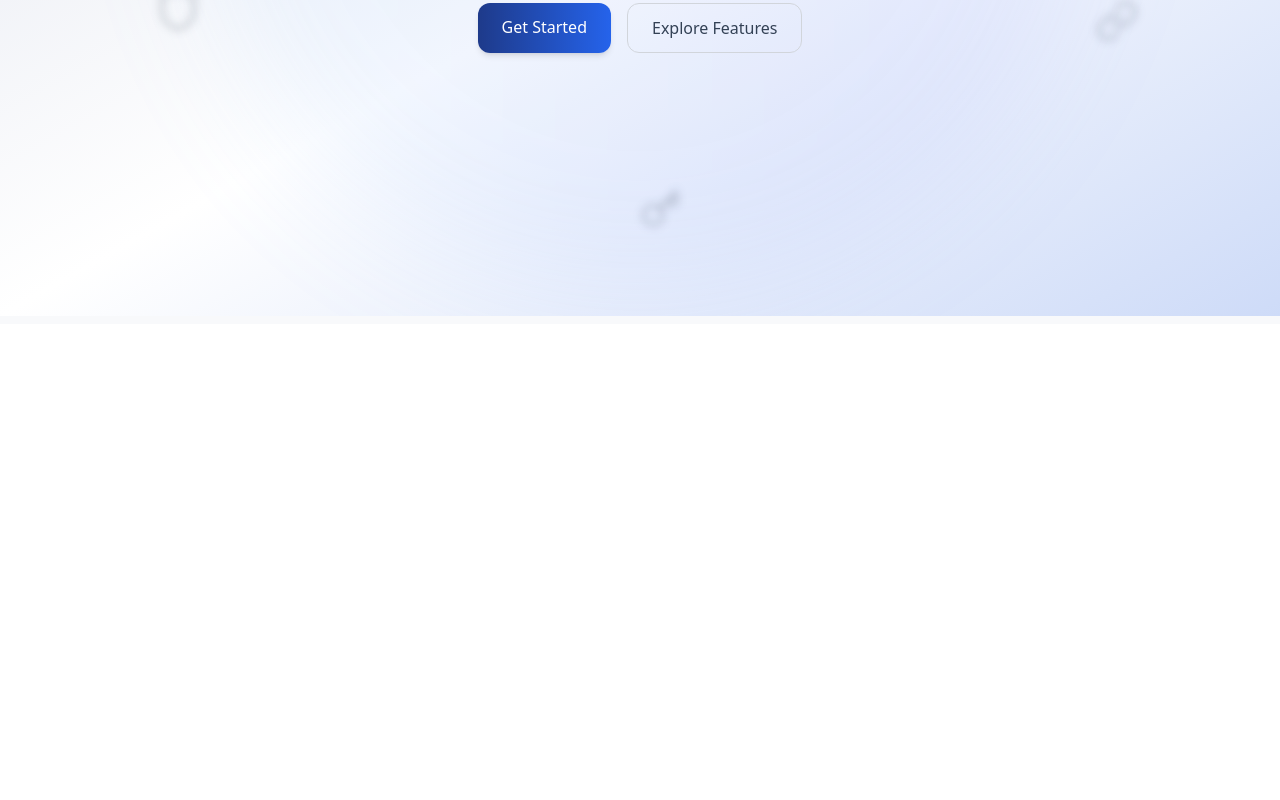
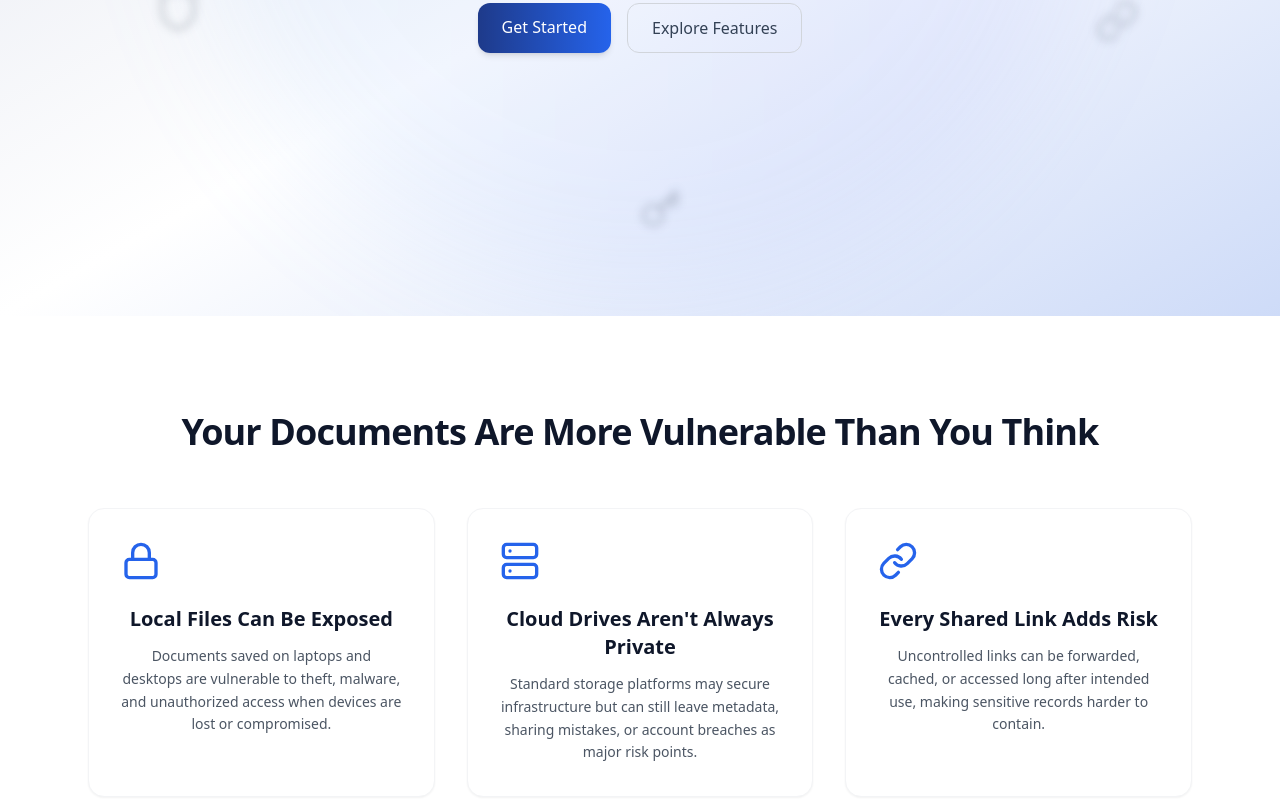
Before and after one commit to Dronp2510/Dataguard, a React (Vite) app in the folder app_frontend/: page / in a window 1280 px wide. Shown: the part 476-1276 px from the top of the page. Before the commit the page ends 800 px from the top, so only its background shows below. Built offline with nearby package versions, Linux system fonts and the light colour scheme; no server answers.

Commit message:
updated landing page
"why secure storage" section done successfully

```diff
--- a/app_frontend/src/pages/Landing.jsx
+++ b/app_frontend/src/pages/Landing.jsx
@@ -1,8 +1,52 @@
+import { useEffect, useRef, useState } from "react";
 import LandingNavbar from "../components/LandingNavbar";
 import { Link } from "react-router-dom";
-import { FileText, Key, Link as LinkIcon, Lock, Shield } from "lucide-react";
+import { FileText, Key, Link as LinkIcon, Lock, Server, Shield } from "lucide-react";
 
 function Landing() {
+  const sectionRef = useRef(null);
+  const [isRiskSectionVisible, setIsRiskSectionVisible] = useState(false);
+
+  useEffect(() => {
+    const sectionNode = sectionRef.current;
+    if (!sectionNode) return undefined;
+
+    const observer = new IntersectionObserver(
+      ([entry]) => {
+        if (entry.isIntersecting) {
+          setIsRiskSectionVisible(true);
+          observer.unobserve(entry.target);
+        }
+      },
+      { threshold: 0.25 }
+    );
+
+    observer.observe(sectionNode);
+
+    return () => observer.disconnect();
+  }, []);
+
+  const riskCards = [
+    {
+      title: "Local Files Can Be Exposed",
+      description:
+        "Documents saved on laptops and desktops are vulnerable to theft, malware, and unauthorized access when devices are lost or compromised.",
+      icon: Lock,
+    },
+    {
+      title: "Cloud Drives Aren't Always Private",
+      description:
+        "Standard storage platforms may secure infrastructure but can still leave metadata, sharing mistakes, or account breaches as major risk points.",
+      icon: Server,
+    },
+    {
+      title: "Every Shared Link Adds Risk",
+      description:
+        "Uncontrolled links can be forwarded, cached, or accessed long after intended use, making sensitive records harder to contain.",
+      icon: LinkIcon,
+    },
+  ];
+
   return (
     <div className="min-h-screen bg-[#F8F9FB]">
       <LandingNavbar />
@@ -45,6 +89,36 @@ function Landing() {
         </div>
       </section>
 
+      <section id="security" className="bg-white py-24">
+        <div className="mx-auto max-w-6xl px-6 text-center">
+          <h2 className="text-3xl font-bold tracking-tight text-slate-900 md:text-4xl">
+            Your Documents Are More Vulnerable Than You Think
+          </h2>
+
+          <div ref={sectionRef} className="mt-14 grid gap-8 md:grid-cols-3">
+            {riskCards.map((card, index) => {
+              const Icon = card.icon;
+
+              return (
+                <article
+                  key={card.title}
+                  className={[
+                    "group rounded-2xl border border-gray-100 bg-white p-8 shadow-sm transition-all duration-300 hover:-translate-y-2 hover:shadow-lg",
+                    "transform transition duration-700 ease-out",
+                    isRiskSectionVisible ? "translate-y-0 opacity-100" : "translate-y-8 opacity-0",
+                  ].join(" ")}
+                  style={{ transitionDelay: `${index * 120}ms` }}
+                >
+                  <Icon className="mb-6 text-[#2563EB] transition-transform duration-300 group-hover:scale-110" size={40} />
+                  <h3 className="mb-3 text-xl font-semibold text-slate-900">{card.title}</h3>
+                  <p className="text-sm leading-relaxed text-gray-600">{card.description}</p>
+                </article>
+              );
+            })}
+          </div>
+        </div>
+      </section>
+
       <style>
         {`
           @keyframes floatY {
```
